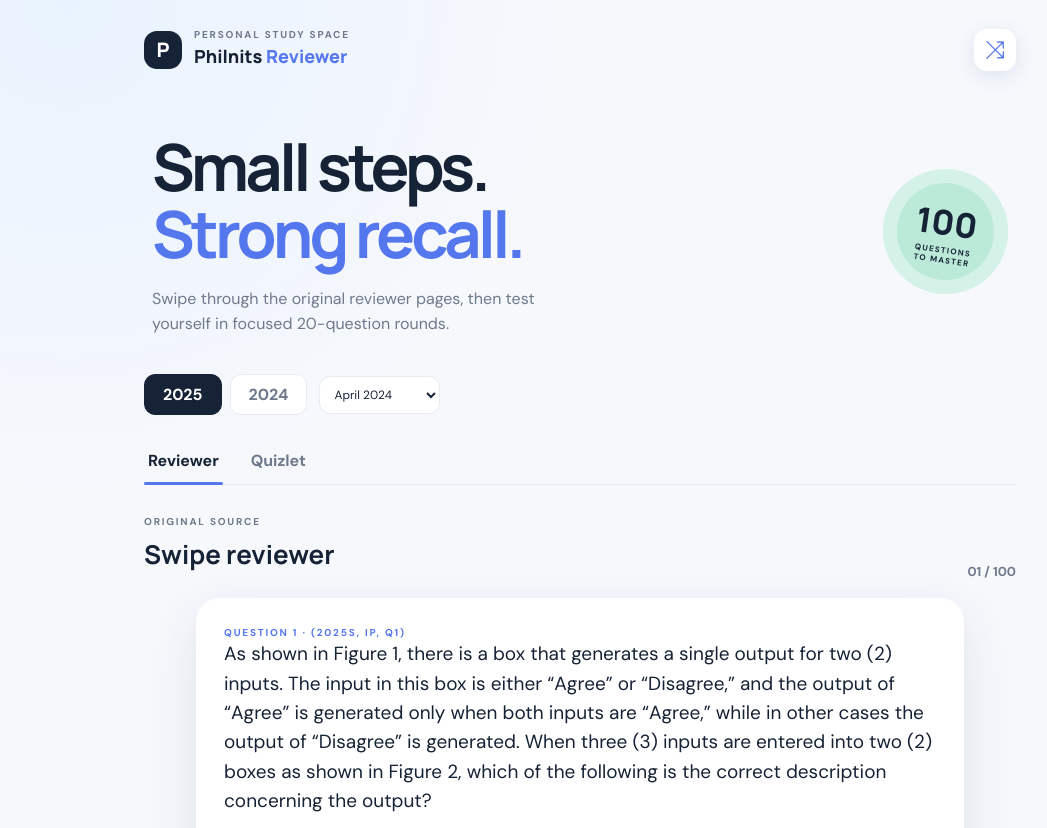
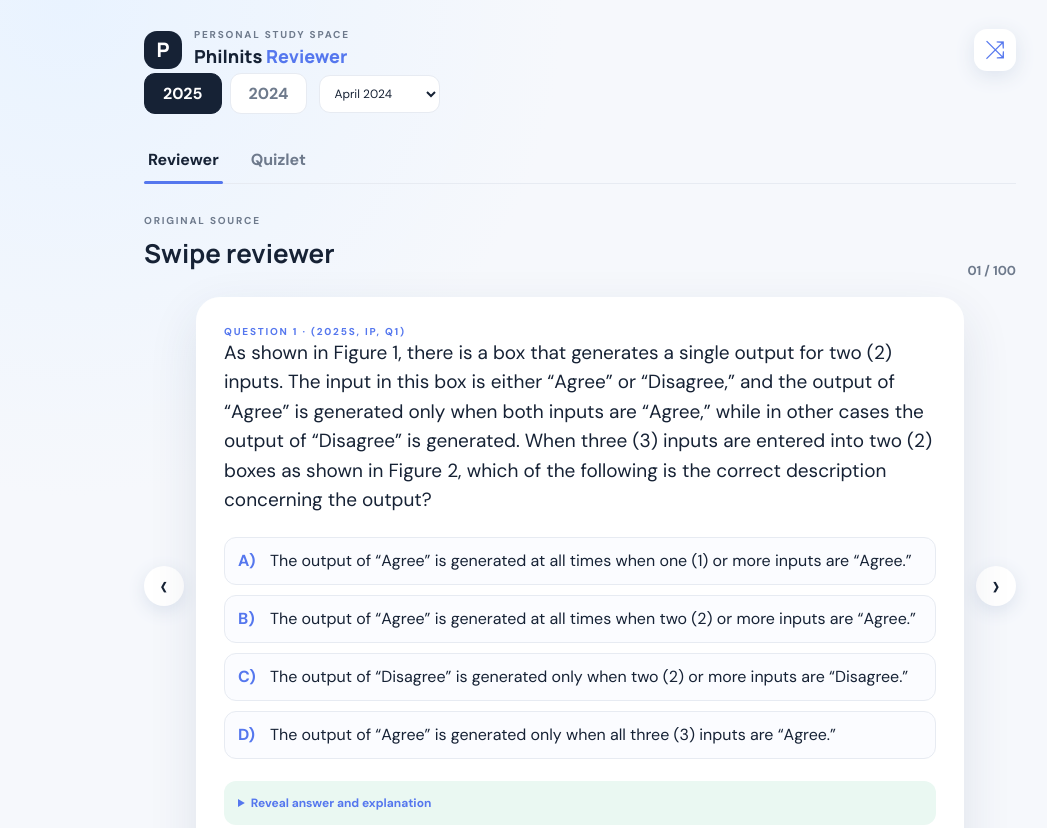
Before and after one commit to alluenacenabre-cyber/philnits-reviewer, a website: page index.html in a window 1280 px wide. Shown: the top 828 px of the page, without its empty margins (60-1107 px from the left). Drawn offline with Linux system fonts and the light colour scheme.

Commit message:
Remove remaining hero tagline

```diff
--- a/index.html
+++ b/index.html
@@ -17,11 +17,6 @@
       <div class="brand"><span class="brand-mark">P</span><div><p class="eyebrow">PERSONAL STUDY SPACE</p><h1>Philnits <span>Reviewer</span></h1></div></div>
       <button class="icon-button" id="shuffleAll" title="Shuffle reviewer pages" aria-label="Shuffle reviewer pages">⤨</button>
     </header>
-
-    <section class="hero">
-      <div><h2>Small steps.<br><em>Strong recall.</em></h2><p class="hero-copy">Swipe through the original reviewer pages, then test yourself in focused 20-question rounds.</p></div>
-      <div class="hero-orbit"><span>100</span><small>QUESTIONS<br>TO MASTER</small></div>
-    </section>
 
     <div class="exam-switch" aria-label="Choose exam year"><button class="exam-choice active" data-exam="2025S">2025</button><button class="exam-choice" data-exam="2024S">2024</button><select id="sessionSelect" aria-label="Choose 2024 exam session"><option value="2024S">April 2024</option><option value="2024A">October 2024</option></select></div>
     <nav class="tabs" role="tablist"><button class="tab active" data-tab="review">Reviewer</button><button class="tab" data-tab="quiz">Quizlet</button></nav>
```
